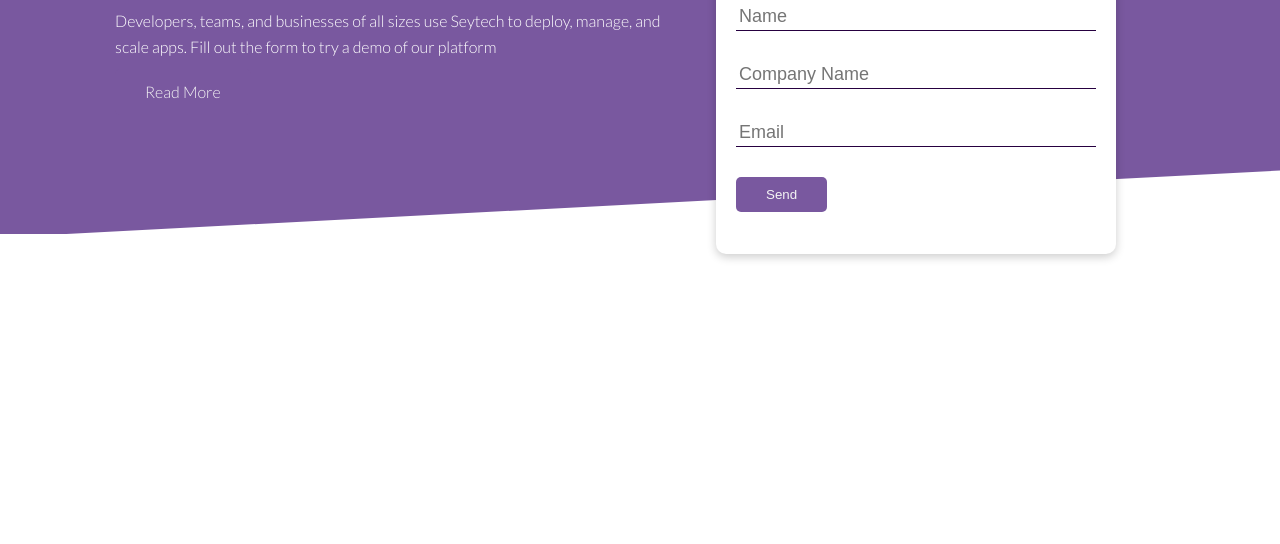
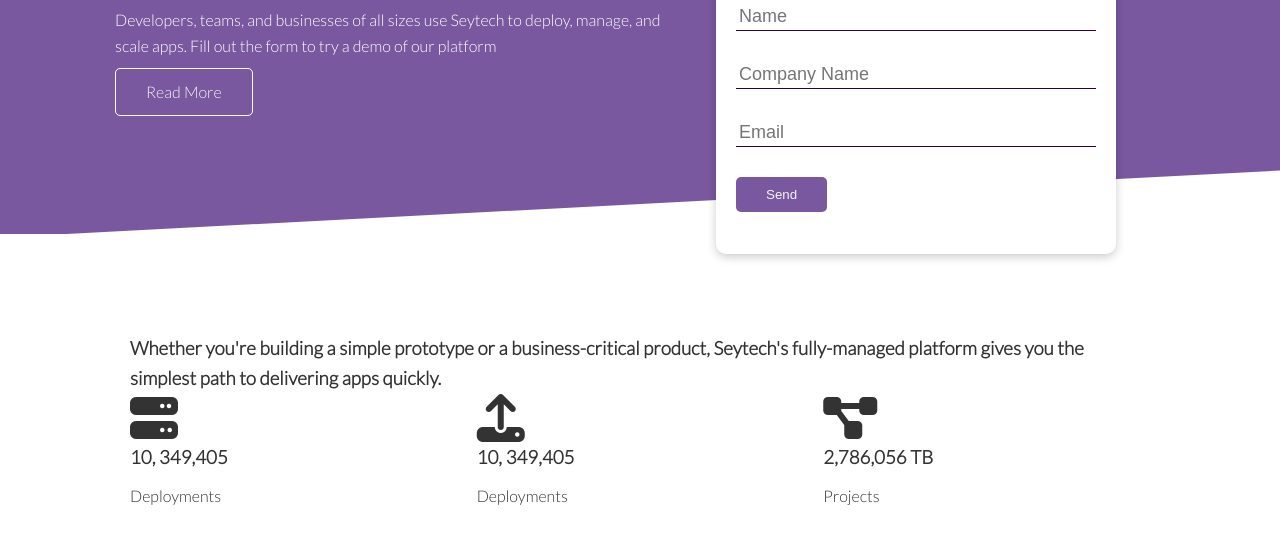
Before and after one commit to RuslanShadmanov/Seytech-Platform, a plain HTML site: page index.html in a window 1280 px wide. Shown: the part 244-788 px from the top of the page. Drawn offline with Linux system fonts and the light colour scheme.

Commit message:
2-nd section

```diff
--- a/index.html
+++ b/index.html
@@ -57,5 +57,32 @@
     </div>
 </section>
 
+<!-- Stats -->
+
+<section class="stats">
+    <div class="container">
+        <h3 class="stats-heading text-center">
+            Whether you're building a simple prototype or a business-critical product, Seytech's fully-managed platform gives you the simplest path to delivering apps quickly.
+        </h3>
+        <div class="grid grid-3 text-center my-4">
+            <div>
+                <i class="fa-solid fa-server fa-3x"></i>
+                <h3>10, 349,405</h3>
+                <p class="text-secondary"> Deployments</p>
+            </div>
+            <div>
+                <i class="fa-solid fa-upload fa-3x"></i>
+                <h3>10, 349,405</h3>
+                <p class="text-secondary"> Deployments</p>
+            </div>
+            <div>
+                <i class="fa-solid fa-diagram-project fa-3x"></i>
+                <h3>2,786,056 TB</h3>
+                <p class="text-secondary"> Projects</p>
+            </div>
+        </div>
+    </div>
+</section>
+
 </body>
 </html>
--- a/styles/Utilities.css
+++ b/styles/Utilities.css
@@ -28,6 +28,15 @@
     color: var(--light-color);
 
 }
+  .btn-outline {
+    background-color: transparent;
+    border:1px solid white;
+
+  }
+
+  .btn:hover {
+    transform: scale(0.95);
+  }
 
 .flex {
     display: flex;
@@ -44,3 +53,7 @@
     align-items: center;
 
 }
+
+.grid-3{
+    grid-template-columns: repeat(3,1fr);
+}
--- a/styles/style.css
+++ b/styles/style.css
@@ -130,6 +130,11 @@
 
 }
 
+/* stats */
+.stats{
+    padding-top: 100px;
+}
+
 /* Animations */
 
 @keyframes slideInFromLeft {
```
